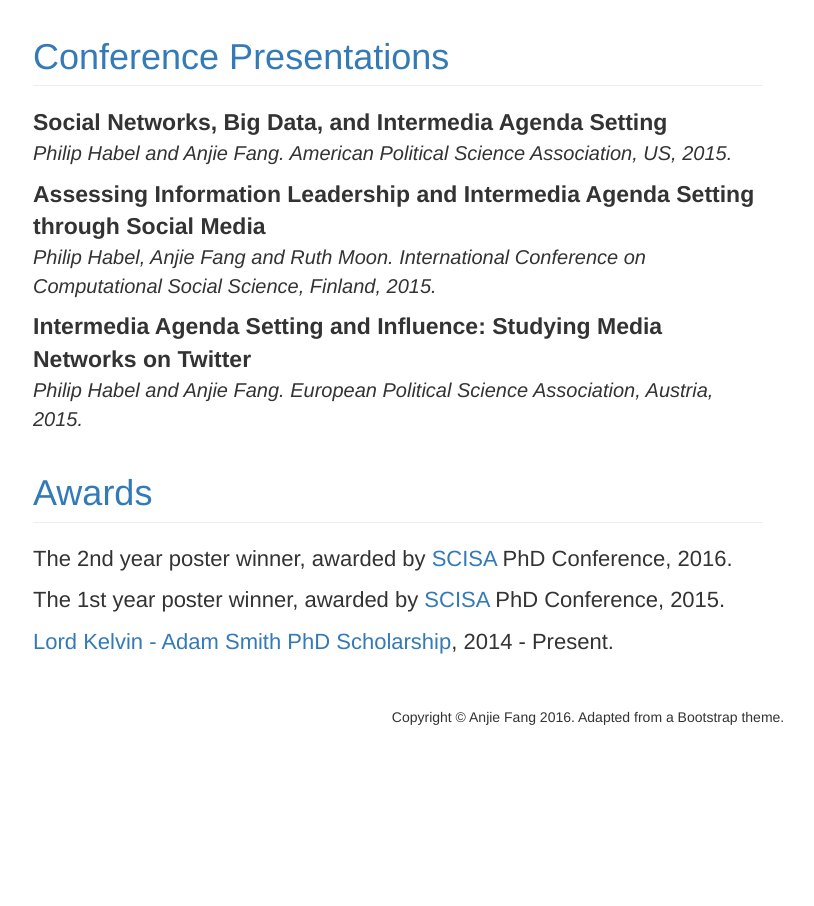
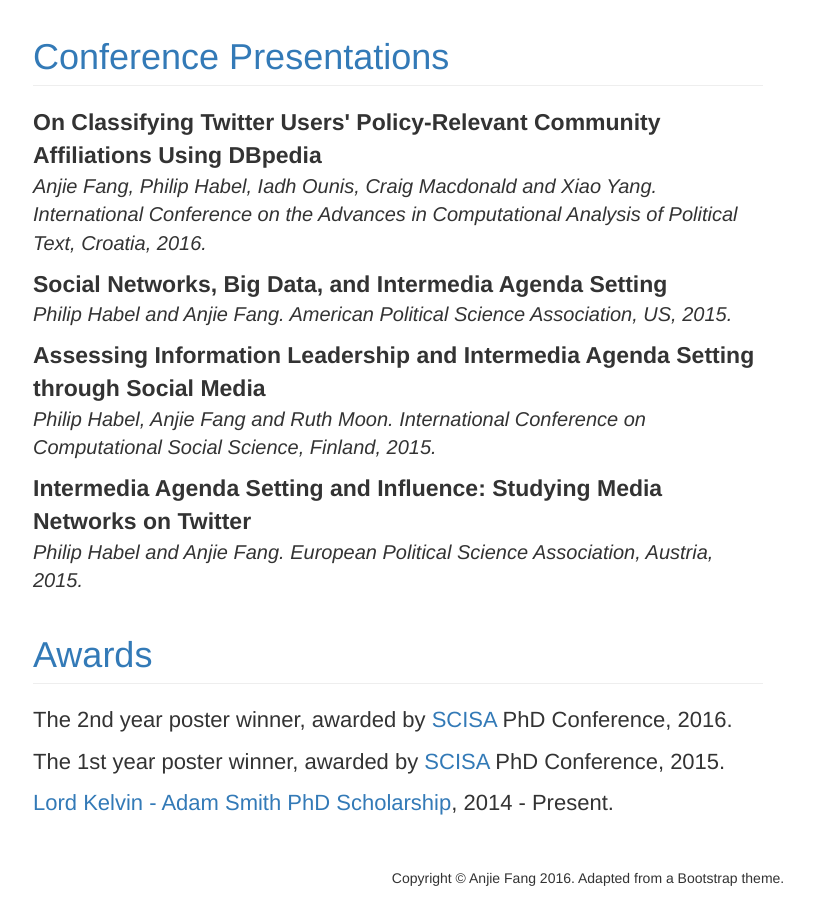
Before and after one commit to anjiefang/anjiefang.github.io, a plain HTML site: page index.html in a window 1280 px wide. Shown: the part 2323-3229 px from the top of the page, without its empty margins (52-866 px from the left). Before the commit the page ends 3100 px from the top, so only its background shows below. Drawn offline with Linux system fonts and the light colour scheme; files whose address does not match are found by name.

Commit message:
add ECIR2017

```diff
--- a/index.html
+++ b/index.html
@@ -244,6 +244,11 @@
 								<div>
 
 									<p>
+										<span class="pub_title">On Classifying Twitter Users' Policy-Relevant Community Affiliations Using DBpedia</span> <br> <span class="pub_author">Anjie Fang, Philip Habel, Iadh Ounis, Craig Macdonald and Xiao Yang. International Conference on the Advances in Computational Analysis of Political Text,
+											Croatia, 2016.</span>
+									</p>
+
+									<p>
 										<span class="pub_title">Social Networks, Big Data, and
 											Intermedia Agenda Setting</span> <br> <span class="pub_author">Philip
 											Habel and Anjie Fang. American Political Science Association,
```
